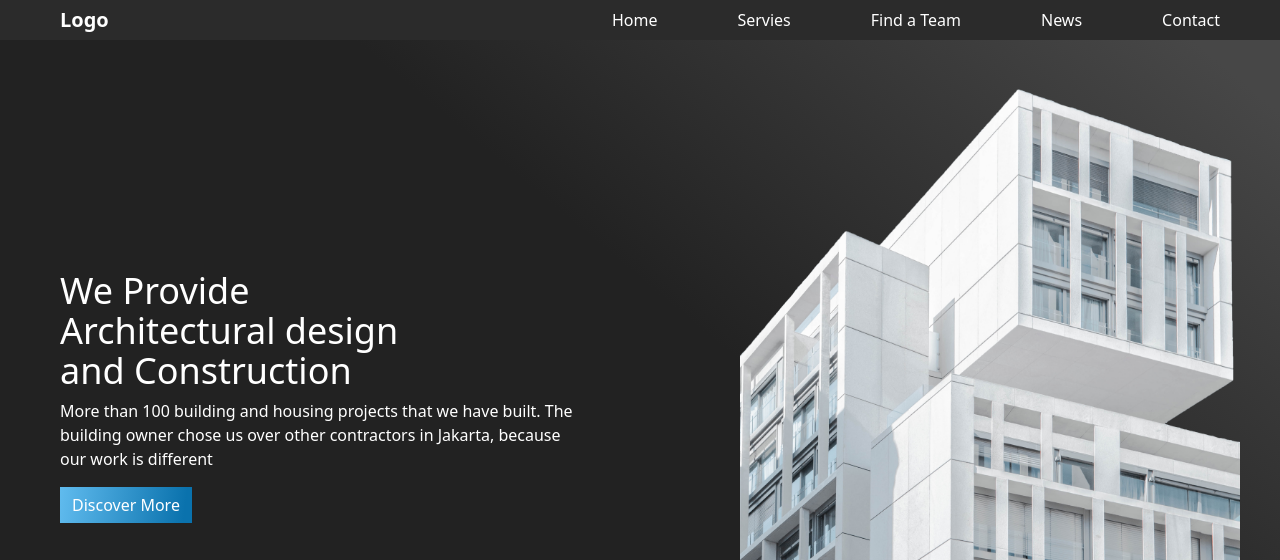
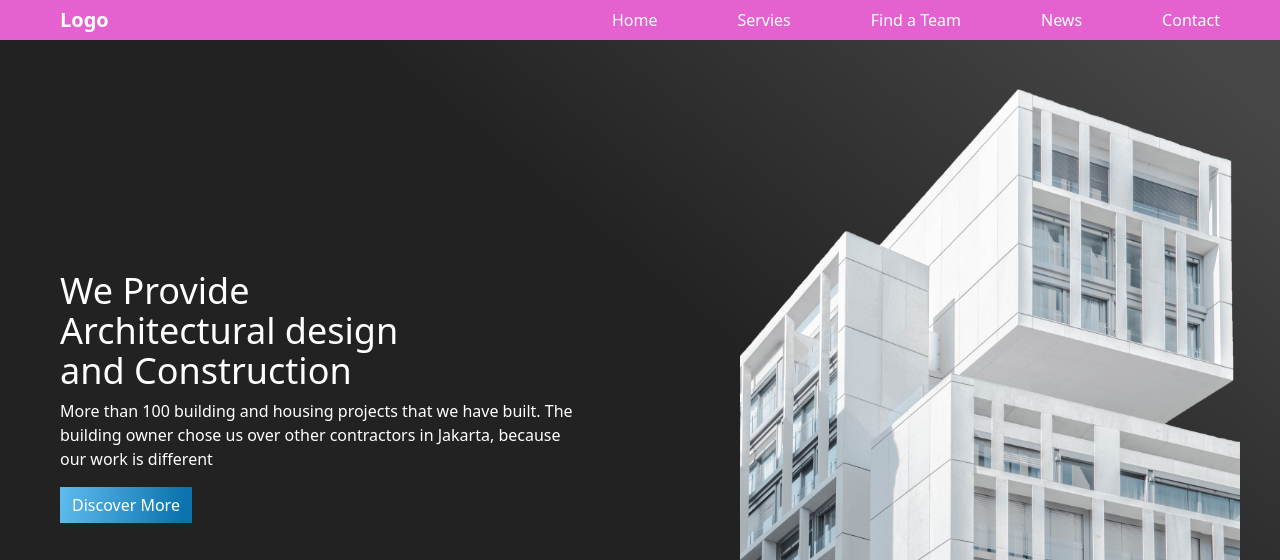
Before and after one commit to Krishnakanta-123/real-estate-project, a website built with Vite: page index.html in a window 1280 px wide. Shown: the top 560 px of the page. Built offline with nearby package versions, Linux system fonts and the light colour scheme; files whose address does not match are found by name.

Commit message:
27/11/2024

```diff
--- a/index.html
+++ b/index.html
@@ -11,9 +11,9 @@
     <!-- nav bar start -->
      <!-- desktop version -->
     <nav
-      class="bg-[#2B2B2B] sticky top-0"
+      class="sticky top-0"
     >
-    <nav class="bg-[#2B2B2B]">
+    <nav class="bg-[#e561cf]">
       <div class="px-5 max-w-[1200px] mx-auto  text-white hidden h-10 items-center justify-between md:flex">
         <div class="text-[20px] font-bold">Logo</div>
         <ul class="flex justify-between gap-20">
@@ -169,7 +169,8 @@
           </div>
         </div>
       </section>
-  </section>
+      </section>
+
        <!-- stat section end -->
         <!-- Brand Logo start -->
          <section class="h-[100px] flex gap-4 items-center overflow-x-auto p-5 md:max-w-[1200px] md:mx-auto md:justify-between md:h-[200px] md:py-5">
```
